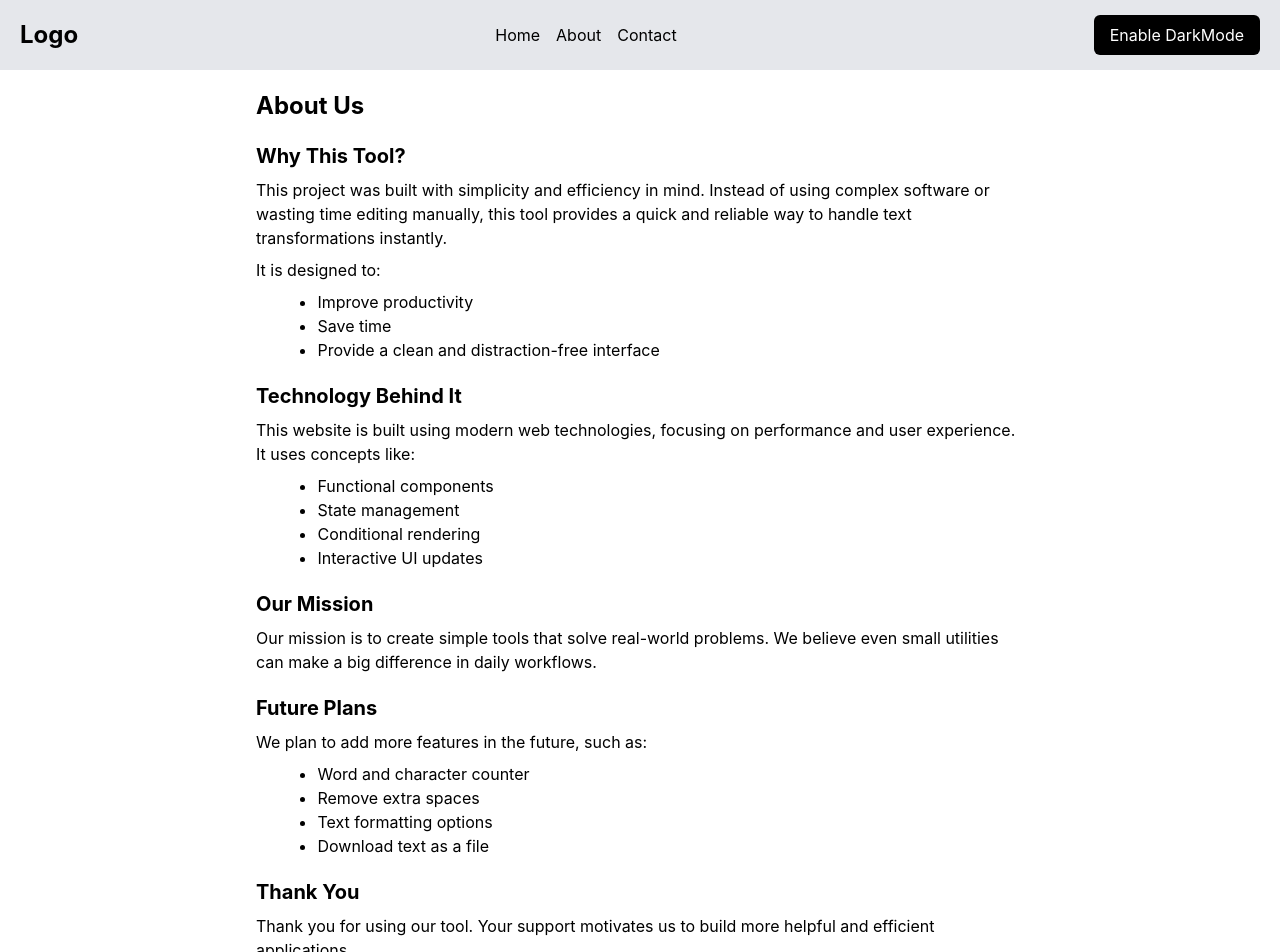
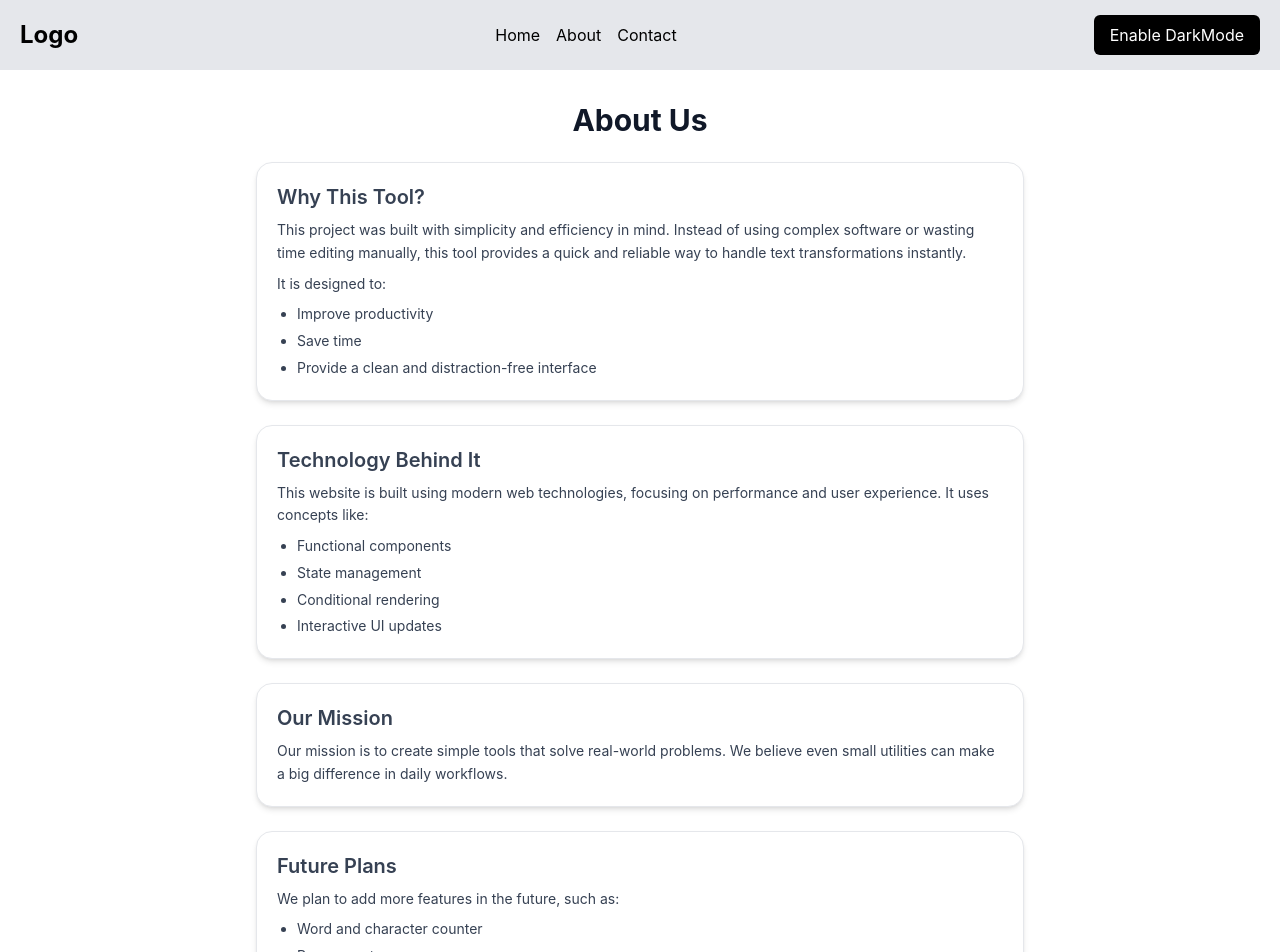
Before and after one commit to Muhammad-Nasar-Ullah/practiceProjectReact, a React (Vite) app: page /about in a window 1280 px wide. Shown: the top 952 px of the page. Built offline with nearby package versions, Linux system fonts and the light colour scheme.

Commit message:
added some style and transitions to the pages

```diff
--- a/src/components/About.jsx
+++ b/src/components/About.jsx
@@ -1,62 +1,145 @@
 import React from 'react'
 
 const About = ({ mode }) => {
+
+
+    let aboutData = [
+        {
+            title: "Why This Tool?",
+            content: (
+                <>
+                    <p>This project was built with simplicity and efficiency in mind. Instead of using complex software or wasting time editing manually, this tool provides a quick and reliable way to handle text transformations instantly.</p>
+                    <p>It is designed to:</p>
+                    <ul className="list-disc ml-5 space-y-1">
+                        <li>Improve productivity</li>
+                        <li>Save time</li>
+                        <li>Provide a clean and distraction-free interface</li>
+                    </ul>
+                </>
+            )
+        },
+        {
+            title: "Technology Behind It",
+            content: (
+                <>
+                    <p>This website is built using modern web technologies, focusing on performance and user experience. It uses concepts like:</p>
+                    <ul className="list-disc ml-5 space-y-1">
+                        <li>Functional components</li>
+                        <li>State management</li>
+                        <li>Conditional rendering</li>
+                        <li>Interactive UI updates</li>
+                    </ul>
+                </>
+            )
+        },
+        {
+            title: "Our Mission",
+            content: (
+                <p>Our mission is to create simple tools that solve real-world problems. We believe even small utilities can make a big difference in daily workflows.</p>
+            )
+        },
+        {
+            title: "Future Plans",
+            content: (
+                <>
+                    <p>We plan to add more features in the future, such as:</p>
+                    <ul className="list-disc ml-5 space-y-1">
+                        <li>Word and character counter</li>
+                        <li>Remove extra spaces</li>
+                        <li>Text formatting options</li>
+                        <li>Download text as a file</li>
+                    </ul>
+                </>
+            )
+        },
+        {
+            title: "Thank You",
+            content: (
+                <p>Thank you for using our tool. Your support motivates us to build more helpful and efficient applications.</p>
+            )
+        }
+    ]
+
+
     return (
-        <div className='flex flex-col gap-5 w-[90%] md:w-[80%] lg:w-[60%] mx-auto my-5'>
-            <h1 className={`text-2xl font-bold ${mode === 'dark' ? 'text-white' : 'text-black'}`}>About Us</h1>
 
-            <div className='flex flex-col gap-2'>
-                <h2 className={`text-xl font-bold ${mode === 'dark' ? 'text-white' : 'text-black'}`}>Why This Tool?</h2>
-                <p className={`${mode === 'dark' ? 'text-white' : 'text-black'}`}>This project was built with simplicity and efficiency in mind. Instead of using complex software or wasting time editing manually, this tool provides a quick and reliable way to handle text transformations instantly.</p>
-                <p className={`${mode === 'dark' ? 'text-white' : 'text-black'}`}>It is designed to:</p>
-                <div className='flex flex-col ml-[8%] gap-2'>
-                    <ul className={`${mode === 'dark' ? 'text-white' : 'text-black'}`}>
-                        <li className={`${mode === 'dark' ? 'text-white' : 'text-black'}`} style={{ listStyleType: 'disc' }}>Improve productivity</li>
-                        <li className={`${mode === 'dark' ? 'text-white' : 'text-black'}`} style={{ listStyleType: 'disc' }}>Save time</li>
-                        <li className={`${mode === 'dark' ? 'text-white' : 'text-black'}`} style={{ listStyleType: 'disc' }}>Provide a clean and distraction-free interface</li>
-                    </ul>
+        <div className="w-[90%] md:w-[80%] lg:w-[60%] mx-auto my-8 flex flex-col gap-6">
+
+            <h1 className={`text-3xl font-bold text-center ${mode === 'dark' ? 'text-white' : 'text-gray-900'}`}>
+                About Us
+            </h1>
+
+            {aboutData.map((section, index) => (
+                <div
+                    key={index}
+                    className={`p-5 rounded-2xl shadow-md border transition duration-300 hover:shadow-lg ${mode === 'dark' ? 'bg-gray-900 border-gray-700 text-gray-200' : 'bg-white border-gray-200 text-gray-700'}`}
+                >
+                    <h2 className="text-xl font-semibold mb-2">
+                        {section.title}
+                    </h2>
+
+                    <div className="space-y-2 text-sm leading-relaxed">
+                        {section.content}
+                    </div>
                 </div>
-            </div>
-
-            <div className='flex flex-col gap-2'>
-                <h2 className={`text-xl font-bold ${mode === 'dark' ? 'text-white' : 'text-black'}`}>Technology Behind It</h2>
-                <p className={`${mode === 'dark' ? 'text-white' : 'text-black'}`}>This website is built using modern web technologies, focusing on performance and user experience. It uses concepts like:</p>
-                <div className='flex flex-col ml-[8%] gap-2'>
-                    <ul className={`${mode === 'dark' ? 'text-white' : 'text-black'}`}>
-                        <li className={`${mode === 'dark' ? 'text-white' : 'text-black'}`} style={{ listStyleType: 'disc' }}>Functional components</li>
-                        <li className={`${mode === 'dark' ? 'text-white' : 'text-black'}`} style={{ listStyleType: 'disc' }}>State management</li>
-                        <li className={`${mode === 'dark' ? 'text-white' : 'text-black'}`} style={{ listStyleType: 'disc' }}>Conditional rendering</li>
-                        <li className={`${mode === 'dark' ? 'text-white' : 'text-black'}`} style={{ listStyleType: 'disc' }}>Interactive UI updates</li>
-                    </ul>
-                </div>
-            </div>
-
-            <div className='flex flex-col gap-2'>
-                <h2 className={`text-xl font-bold ${mode === 'dark' ? 'text-white' : 'text-black'}`}>Our Mission</h2>
-                <p className={`${mode === 'dark' ? 'text-white' : 'text-black'}`}>Our mission is to create simple tools that solve real-world problems. We believe even small utilities can make a big difference in daily workflows.</p>
-            </div>
-
-            <div className='flex flex-col gap-2'>
-                <h2 className={`text-xl font-bold ${mode === 'dark' ? 'text-white' : 'text-black'}`}>Future Plans</h2>
-                <p className={`${mode === 'dark' ? 'text-white' : 'text-black'}`}>We plan to add more features in the future, such as:</p>
-                <div className='flex flex-col ml-[8%] gap-2'>
-                    <ul className={`${mode === 'dark' ? 'text-white' : 'text-black'}`}>
-                        <li className={`${mode === 'dark' ? 'text-white' : 'text-black'}`} style={{ listStyleType: 'disc' }}>Word and character counter</li>
-                        <li className={`${mode === 'dark' ? 'text-white' : 'text-black'}`} style={{ listStyleType: 'disc' }}>Remove extra spaces</li>
-                        <li className={`${mode === 'dark' ? 'text-white' : 'text-black'}`} style={{ listStyleType: 'disc' }}>Text formatting options</li>
-                        <li className={`${mode === 'dark' ? 'text-white' : 'text-black'}`} style={{ listStyleType: 'disc' }}>Download text as a file</li>
-                    </ul>
-                </div>
-            </div>
-
-            <div className='flex flex-col gap-2'>
-                <h2 className={`text-xl font-bold ${mode === 'dark' ? 'text-white' : 'text-black'}`}>Thank You</h2>
-                <p className={`${mode === 'dark' ? 'text-white' : 'text-black'}`}>Thank you for using our tool. Your support motivates us to build more helpful and efficient applications.</p>
-            </div>
-
+            ))}
 
         </div>
     )
 }
 
 export default About
+
+
+// <div className='flex flex-col gap-5 w-[90%] md:w-[80%] lg:w-[60%] mx-auto my-5'>
+//     <h1 className={`text-2xl font-bold ${mode === 'dark' ? 'text-white' : 'text-black'}`}>About Us</h1>
+
+//     <div className='flex flex-col gap-2'>
+//         <h2 className={`text-xl font-bold ${mode === 'dark' ? 'text-white' : 'text-black'}`}>Why This Tool?</h2>
+//         <p className={`${mode === 'dark' ? 'text-white' : 'text-black'}`}>This project was built with simplicity and efficiency in mind. Instead of using complex software or wasting time editing manually, this tool provides a quick and reliable way to handle text transformations instantly.</p>
+//         <p className={`${mode === 'dark' ? 'text-white' : 'text-black'}`}>It is designed to:</p>
+//         <div className='flex flex-col ml-[8%] gap-2'>
+//             <ul className={`${mode === 'dark' ? 'text-white' : 'text-black'}`}>
+//                 <li className={`${mode === 'dark' ? 'text-white' : 'text-black'}`} style={{ listStyleType: 'disc' }}>Improve productivity</li>
+//                 <li className={`${mode === 'dark' ? 'text-white' : 'text-black'}`} style={{ listStyleType: 'disc' }}>Save time</li>
+//                 <li className={`${mode === 'dark' ? 'text-white' : 'text-black'}`} style={{ listStyleType: 'disc' }}>Provide a clean and distraction-free interface</li>
+//             </ul>
+//         </div>
+//     </div>
+
+//     <div className='flex flex-col gap-2'>
+//         <h2 className={`text-xl font-bold ${mode === 'dark' ? 'text-white' : 'text-black'}`}>Technology Behind It</h2>
+//         <p className={`${mode === 'dark' ? 'text-white' : 'text-black'}`}>This website is built using modern web technologies, focusing on performance and user experience. It uses concepts like:</p>
+//         <div className='flex flex-col ml-[8%] gap-2'>
+//             <ul className={`${mode === 'dark' ? 'text-white' : 'text-black'}`}>
+//                 <li className={`${mode === 'dark' ? 'text-white' : 'text-black'}`} style={{ listStyleType: 'disc' }}>Functional components</li>
+//                 <li className={`${mode === 'dark' ? 'text-white' : 'text-black'}`} style={{ listStyleType: 'disc' }}>State management</li>
+//                 <li className={`${mode === 'dark' ? 'text-white' : 'text-black'}`} style={{ listStyleType: 'disc' }}>Conditional rendering</li>
+//                 <li className={`${mode === 'dark' ? 'text-white' : 'text-black'}`} style={{ listStyleType: 'disc' }}>Interactive UI updates</li>
+//             </ul>
+//         </div>
+//     </div>
+
+//     <div className='flex flex-col gap-2'>
+//         <h2 className={`text-xl font-bold ${mode === 'dark' ? 'text-white' : 'text-black'}`}>Our Mission</h2>
+//         <p className={`${mode === 'dark' ? 'text-white' : 'text-black'}`}>Our mission is to create simple tools that solve real-world problems. We believe even small utilities can make a big difference in daily workflows.</p>
+//     </div>
+
+//     <div className='flex flex-col gap-2'>
+//         <h2 className={`text-xl font-bold ${mode === 'dark' ? 'text-white' : 'text-black'}`}>Future Plans</h2>
+//         <p className={`${mode === 'dark' ? 'text-white' : 'text-black'}`}>We plan to add more features in the future, such as:</p>
+//         <div className='flex flex-col ml-[8%] gap-2'>
+//             <ul className={`${mode === 'dark' ? 'text-white' : 'text-black'}`}>
+//                 <li className={`${mode === 'dark' ? 'text-white' : 'text-black'}`} style={{ listStyleType: 'disc' }}>Word and character counter</li>
+//                 <li className={`${mode === 'dark' ? 'text-white' : 'text-black'}`} style={{ listStyleType: 'disc' }}>Remove extra spaces</li>
+//                 <li className={`${mode === 'dark' ? 'text-white' : 'text-black'}`} style={{ listStyleType: 'disc' }}>Text formatting options</li>
+//                 <li className={`${mode === 'dark' ? 'text-white' : 'text-black'}`} style={{ listStyleType: 'disc' }}>Download text as a file</li>
+//             </ul>
+//         </div>
+//     </div>
+
+//     <div className='flex flex-col gap-2'>
+//         <h2 className={`text-xl font-bold ${mode === 'dark' ? 'text-white' : 'text-black'}`}>Thank You</h2>
+//         <p className={`${mode === 'dark' ? 'text-white' : 'text-black'}`}>Thank you for using our tool. Your support motivates us to build more helpful and efficient applications.</p>
+//     </div>
+// </div>
--- a/src/components/Contact.jsx
+++ b/src/components/Contact.jsx
@@ -28,8 +28,8 @@ const Contact = ({ mode }) => {
     };
 
     return (
-        <section className={`min-h-screen flex items-center justify-center px-4 ${mode === 'dark' ? 'bg-gray-600 text-white' : 'bg-white text-black'}`}>
-            <div className={`max-w-5xl w-full shadow-lg rounded-2xl p-8 grid md:grid-cols-2 gap-8 ${mode === 'dark' ? 'bg-gray-800 text-white' : 'bg-gray-100 text-black'}`}>
+        <section className={`min-h-screen flex items-center justify-center px-4 transition-all duration-500 ${mode === 'dark' ? 'bg-gray-600 text-white' : 'bg-white text-black'}`}>
+            <div className={`max-w-5xl w-full shadow-lg rounded-2xl p-8 grid md:grid-cols-2 gap-8 transition-all duration-500 ${mode === 'dark' ? 'bg-gray-800 text-white' : 'bg-gray-100 text-black'}`}>
                 <div>
                     <h1 className={`text-3xl font-bold mb-4 ${mode === 'dark' ? 'text-white' : 'text-black'}`}>Get in Touch</h1>
                     <p className={`text-gray-600 mb-6 ${mode === 'dark' ? 'text-white' : 'text-black'}`}>
--- a/src/components/Navbar.jsx
+++ b/src/components/Navbar.jsx
@@ -7,20 +7,40 @@ const Navbar = ({ mode, toggleMode }) => {
     const [dropdown, setDropdown] = useState(false)
 
     return (
-        <div className={`px-5 py-5 flex justify-between items-center sticky top-0 h-[70px] ${mode === 'dark' ? 'bg-gray-800' : 'bg-gray-200'}`}>
+        <div className={`px-5 py-5 flex justify-between items-center sticky top-0 h-[70px] transition-all duration-500 ${mode === 'dark' ? 'bg-gray-800' : 'bg-gray-200'}`}>
             <h2 className={`text-2xl font-bold ${mode === 'dark' ? 'text-white' : 'text-black'}`}>Logo</h2>
 
             <button onClick={() => setDropdown(!dropdown)} className={`px-4 py-2 rounded-md md:hidden ${mode === 'light' ? 'bg-black text-white' : 'bg-white text-black'}`} style={{ cursor: 'pointer' }}>menu</button>
 
             {dropdown && (
-                <div className={`flex flex-col gap-4 absolute right-0 top-17 px-5 py-5 rounded-lg ${mode === 'dark' ? 'bg-gray-800' : 'bg-gray-300'}`}>
-                    <ul className='flex flex-col gap-4'>
-                        <li className={`${mode === 'dark' ? 'text-white' : 'text-black'}`}><Link to='/'>Home</Link></li>
-                        <li className={`${mode === 'dark' ? 'text-white' : 'text-black'}`}><Link to='/about'>About</Link></li>
-                        <li className={`${mode === 'dark' ? 'text-white' : 'text-black'}`}><Link to='/contact'>Contact</Link></li>
-                        <button onClick={() => setDropdown(false)} className={`px-3 py-1 rounded-md absolute top-5 right-5 ${mode === 'light' ? 'bg-gray-600 text-white' : 'bg-white text-black'}`} style={{ cursor: 'pointer' }}>close</button>
+                <div className={`flex flex-col gap-5 absolute right-4 top-20 w-56 p-5 rounded-2xl shadow-lg border ${mode === 'dark' ? 'bg-gray-900 border-gray-700 text-white' : 'bg-white border-gray-200 text-gray-800'}`}>
+                    {/* Close Button */}
+                    <button onClick={() => setDropdown(false)} className={`absolute top-3 right-3 text-sm px-2 py-1 rounded-md transition ${mode === 'dark' ? 'bg-gray-700 hover:bg-gray-600 text-white' : 'bg-gray-200 hover:bg-gray-300 text-black'}`}>
+                        ✕
+                    </button>
+
+                    {/* Navigation Links */}
+                    <ul className="flex flex-col gap-3 mt-4">
+                        {[
+                            { name: "Home", path: "/" },
+                            { name: "About", path: "/about" },
+                            { name: "Contact", path: "/contact" },
+                        ].map((item, index) => (
+                            <li key={index}>
+                                <Link to={item.path} className={`block px-3 py-2 rounded-lg transition duration-200 ${mode === 'dark' ? 'hover:bg-gray-800 hover:text-white' : 'hover:bg-gray-100 hover:text-black'}`}>
+                                    {item.name}
+                                </Link>
+                            </li>
+                        ))}
                     </ul>
-                    <button onClick={toggleMode} className={`px-4 py-2 rounded-md ${mode === 'light' ? 'bg-black text-white' : 'bg-white text-black'}`} style={{ cursor: 'pointer' }}>{mode === 'light' ? 'Enable DarkMode' : 'Enable LightMode'}</button>
+
+                    {/* Divider */}
+                    <div className={`${mode === 'dark' ? 'border-gray-700' : 'border-gray-200'} border-t`}></div>
+
+                    {/* Theme Toggle */}
+                    <button onClick={toggleMode} className={`w-full py-2 rounded-lg font-medium transition duration-200 ${mode === 'dark' ? 'bg-white text-black hover:bg-gray-200' : 'bg-black text-white hover:bg-gray-800'}`}>
+                        {mode === 'light' ? 'Enable Dark Mode' : 'Enable Light Mode'}
+                    </button>
                 </div>
             )}
 
--- a/src/components/TextArea.jsx
+++ b/src/components/TextArea.jsx
@@ -1,6 +1,5 @@
 import React from 'react'
 import { FunctionsOfTextArea } from '../functions/FunctionsOfTextArea'
-import { useActionData } from 'react-router-dom';
 
 const TextArea = ({ mode }) => {
     const {
@@ -27,22 +26,22 @@ const TextArea = ({ mode }) => {
                 <p className={`${action ? 'block' : 'hidden'} bg-green-400 text-white font-bold rounded-md p-2`}>Success: {action}</p>
             </div>
 
-            <h2 className={`text-2xl font-bold ${mode === 'dark' ? 'text-white' : 'text-black'}`}>Enter Your Text Here</h2>
+            <h2 className={`text-2xl font-bold transition-all duration-500 ${mode === 'dark' ? 'text-white' : 'text-black'}`}>Enter Your Text Here</h2>
 
-            <textarea name="" id="" value={text} onChange={handleOnChange} cols="30" rows="10" className={`border-2 border-black rounded-md p-2 ${mode === 'dark' ? 'bg-gray-800 text-white' : 'bg-gray-200 text-black'}`}></textarea>
+            <textarea name="" id="" value={text} onChange={handleOnChange} cols="30" rows="10" className={`border-2 border-black rounded-md p-2 transition-all duration-500 ${mode === 'dark' ? 'bg-gray-800 text-white' : 'bg-gray-200 text-black'}`}></textarea>
 
             <div className='flex gap-2 flex-wrap'>
-                <button onClick={handleUpClick} disabled={disablebtn} className={`px-4 py-2 rounded-md ${mode === 'light' ? 'bg-black text-white' : 'bg-white text-black'} ${disablebtn ? 'opacity-50' : ''}`} style={{ cursor: disablebtn ? 'not-allowed' : 'pointer' }}>Convert to Uppercase</button>
-                <button onClick={handleLowClick} disabled={disablebtn} className={`px-4 py-2 rounded-md ${mode === 'light' ? 'bg-black text-white' : 'bg-white text-black'} ${disablebtn ? 'opacity-50' : ''}`} style={{ cursor: disablebtn ? 'not-allowed' : 'pointer' }}>Convert to Lowercase</button>
-                <button onClick={handleClearClick} disabled={disablebtn} className={`px-4 py-2 rounded-md ${mode === 'light' ? 'bg-black text-white' : 'bg-white text-black'} ${disablebtn ? 'opacity-50' : ''}`} style={{ cursor: disablebtn ? 'not-allowed' : 'pointer' }}>Clear Text</button>
-                <button onClick={handleCopyClick} disabled={disablebtn} className={`px-4 py-2 rounded-md ${mode === 'light' ? 'bg-black text-white' : 'bg-white text-black'} ${disablebtn ? 'opacity-50' : ''}`} style={{ cursor: disablebtn ? 'not-allowed' : 'pointer' }}>Copy Text</button>
-                <button onClick={handleExtraSpaceClick} disabled={disablebtn} className={`px-4 py-2 rounded-md ${mode === 'light' ? 'bg-black text-white' : 'bg-white text-black'} ${disablebtn ? 'opacity-50' : ''}`} style={{ cursor: disablebtn ? 'not-allowed' : 'pointer' }}>Remove Extra Space</button>
+                <button onClick={handleUpClick} disabled={disablebtn} className={`px-4 py-2 rounded-md transition-all duration-500 ${mode === 'light' ? 'bg-black text-white' : 'bg-white text-black'} ${disablebtn ? 'opacity-50' : ''}`} style={{ cursor: disablebtn ? 'not-allowed' : 'pointer' }}>Convert to Uppercase</button>
+                <button onClick={handleLowClick} disabled={disablebtn} className={`px-4 py-2 rounded-md transition-all duration-500 ${mode === 'light' ? 'bg-black text-white' : 'bg-white text-black'} ${disablebtn ? 'opacity-50' : ''}`} style={{ cursor: disablebtn ? 'not-allowed' : 'pointer' }}>Convert to Lowercase</button>
+                <button onClick={handleClearClick} disabled={disablebtn} className={`px-4 py-2 rounded-md transition-all duration-500 ${mode === 'light' ? 'bg-black text-white' : 'bg-white text-black'} ${disablebtn ? 'opacity-50' : ''}`} style={{ cursor: disablebtn ? 'not-allowed' : 'pointer' }}>Clear Text</button>
+                <button onClick={handleCopyClick} disabled={disablebtn} className={`px-4 py-2 rounded-md transition-all duration-500 ${mode === 'light' ? 'bg-black text-white' : 'bg-white text-black'} ${disablebtn ? 'opacity-50' : ''}`} style={{ cursor: disablebtn ? 'not-allowed' : 'pointer' }}>Copy Text</button>
+                <button onClick={handleExtraSpaceClick} disabled={disablebtn} className={`px-4 py-2 rounded-md transition-all duration-500 ${mode === 'light' ? 'bg-black text-white' : 'bg-white text-black'} ${disablebtn ? 'opacity-50' : ''}`} style={{ cursor: disablebtn ? 'not-allowed' : 'pointer' }}>Remove Extra Space</button>
             </div>
 
-            <h1 className={`text-2xl font-bold ${mode === 'dark' ? 'text-white' : 'text-black'}`}>Preview</h1>
-            <p className={`${mode === 'dark' ? 'text-white' : 'text-black'}`}>{totalwords} {totalwords < 2 ? 'word' : 'words'} {text.length} {text.length < 2 ? 'character' : 'characters'}</p >
-            <p className={`${mode === 'dark' ? 'text-white' : 'text-black'}`}>{min} {min < 2 ? 'minute' : 'minutes'} {sec} {sec < 2 ? 'second' : 'seconds'} to read</p>
-            <p className={`whitespace-pre-wrap ${mode === 'dark' ? 'text-white' : 'text-black'}`}>{text.length > 0 ? text : 'Enter your text to preview here'}</p>
+            <h1 className={`text-2xl font-bold transition-all duration-500 ${mode === 'dark' ? 'text-white' : 'text-black'}`}>Preview</h1>
+            <p className={`${mode === 'dark' ? 'text-white' : 'text-black'} transition-all duration-500`}>{totalwords} {totalwords < 2 ? 'word' : 'words'} {text.length} {text.length < 2 ? 'character' : 'characters'}</p >
+            <p className={`${mode === 'dark' ? 'text-white' : 'text-black'} transition-all duration-500`}>{min} {min < 2 ? 'minute' : 'minutes'} {sec} {sec < 2 ? 'second' : 'seconds'} to read</p>
+            <p className={`whitespace-pre-wrap transition-all duration-500 ${mode === 'dark' ? 'text-white' : 'text-black'}`}>{text.length > 0 ? text : 'Enter your text to preview here'}</p>
 
         </div>
     )
```
